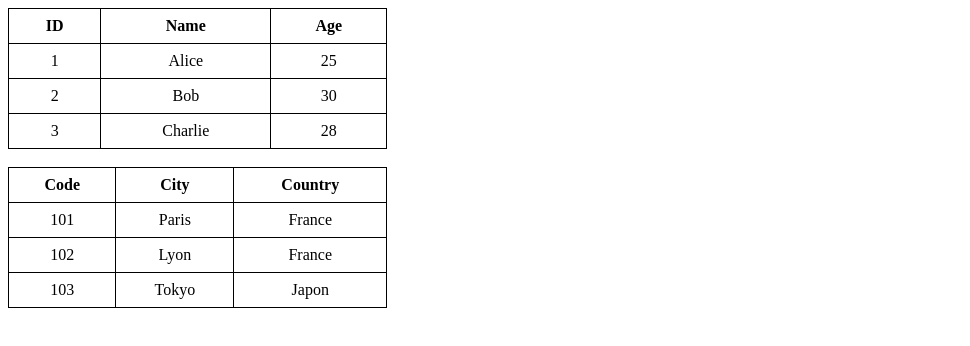
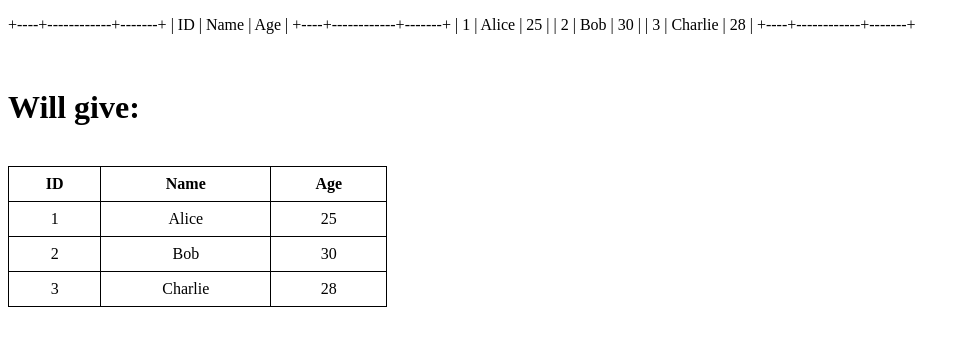
Before and after one commit to electrocard/ascii-sheet-js, a plain HTML site: page index.html in a window 1280 px wide. Shown: the whole page, without its empty margins (0-970 px from the left). Drawn offline with Linux system fonts and the light colour scheme.

Commit message:
Update index.html

```diff
--- a/index.html
+++ b/index.html
@@ -28,6 +28,18 @@
 </head>
 <body>
 
+<p>
+    +----+------------+-------+
+    | ID | Name        | Age   |
+    +----+------------+-------+
+    | 1  | Alice      | 25    |
+    | 2  | Bob        | 30    |
+    | 3  | Charlie    | 28    |
+    +----+------------+-------+
+</p>
+<br>
+<h1>Will give:</h1>
+    <br>
 <sheet>
     +----+------------+-------+
     | ID | Name        | Age   |
@@ -37,16 +49,7 @@
     | 3  | Charlie    | 28    |
     +----+------------+-------+
 </sheet>
-<br>
-<sheet>
-    +----+---------+---------+
-    | Code | City  | Country   |
-    +----+---------+---------+
-    | 101  | Paris  | France |
-    | 102  | Lyon   | France |
-    | 103  | Tokyo  | Japon  |
-    +----+---------+---------+
-</sheet>
+
 
 
 
```
